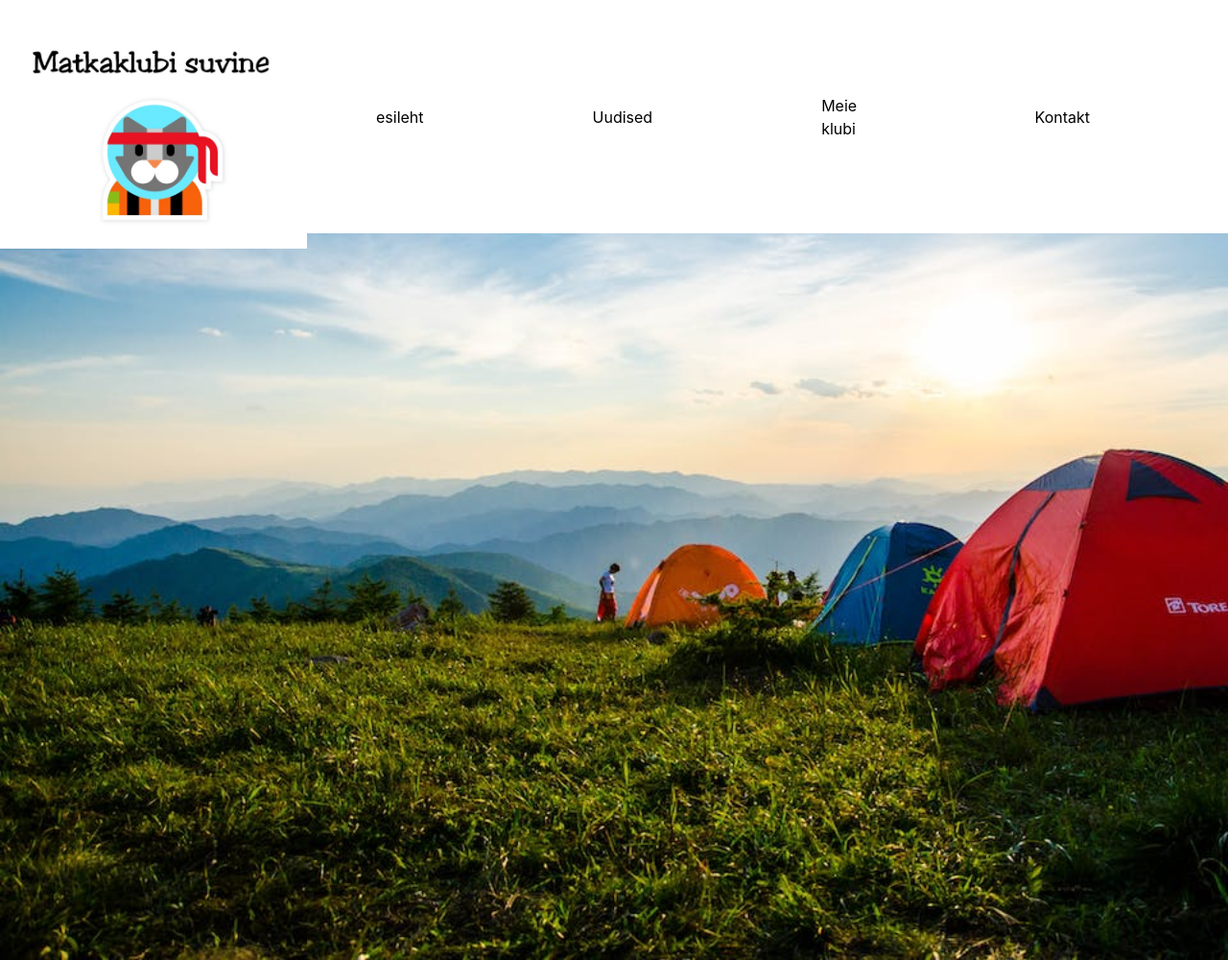
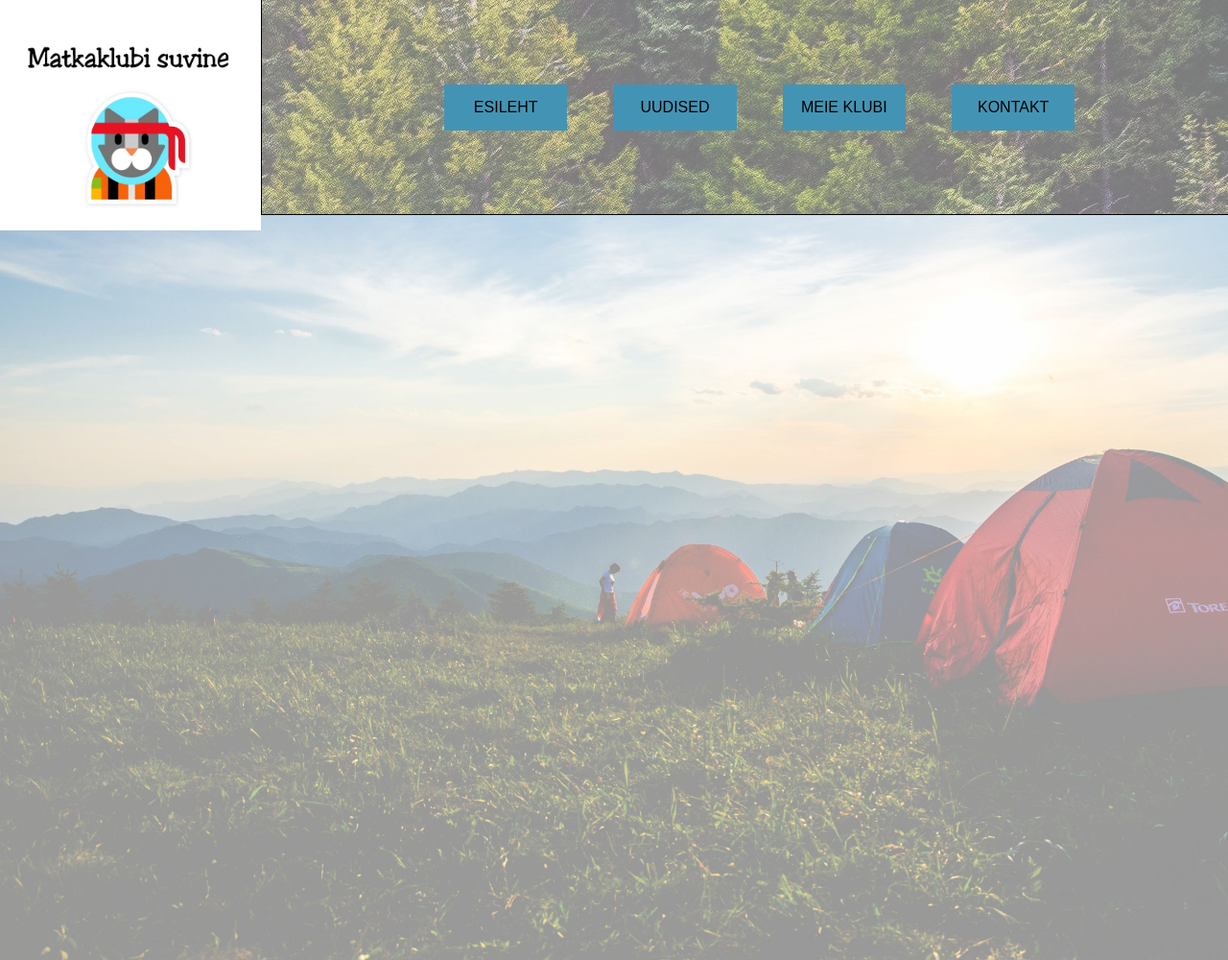
Before and after one commit to martenpin/Veebiarendus, a plain HTML site: page kogukaust/6kuues/matkalleht.html in a window 1280 px wide. Shown: the whole page at 96% size. Drawn offline with nearby package versions, Linux system fonts and the light colour scheme.

Commit message:
päis lehele

```diff
--- a/kogukaust/6kuues/matkalehtstiil.css
+++ b/kogukaust/6kuues/matkalehtstiil.css
@@ -1,5 +1,5 @@
 .taust {
-    background-image: url('matkapildid/pexels-photo-1687845.jpeg');
+    background-image: url('matkapildid/2\ pexels-xue-guangjian-1687845.jpg') ;
     background-size: cover;
     background-repeat: no-repeat;
     width: 100%;
@@ -9,22 +9,98 @@
 
 
     .logo {
-    width: 20rem;
+    width: 17%;
     }
+
+.logomenyy {
+    display: flex;
+}
 
 .menyytaust {
     width: 100%;
-    background-color: white;
+    background-image: url('matkapildid/nav\ pexels-matthew-montrone-1179229.jpg');
     align-items: center;
     justify-content: center;
+    height: 14rem;
+    border-style: solid;
+    border-top-style:hidden;
+    border-right-style:hidden;
+    border-width: 1px;
+    border-color: Black;
 }
 
     .menyyblokk {
-        padding: 2rem;
-        margin-right: 7rem;
+        padding: 2%;
+        margin-right: 1%;
+        overflow: hidden
 
+    }
+
+
+.btnymbris {
+    background-color: #4394b4;
+    width: 100%;
+    display: grid;
+    justify-items: center;
+    align-items: center;
+}
+
+    .btn:hover {
+        background-color: rgba(24, 29, 56,0.8);
+        color: rgba(105, 114, 146,0.8);
+        border: 3px solid #697292;
     }
 
     .menyytekst {
         color: black;
     }
+
+    @media screen and (max-width: 1300px) {
+
+.logo {
+    min-width: 17rem;
+}
+
+        .menyytaust {
+            flex-direction: row;
+            flex-wrap: wrap;
+            align-items: center;
+}
+    }
+
+    .btn {
+        background-color: #242b5c;
+        color: #697292;
+        width: 8rem;
+        height: 3rem;
+        border-radius: 2rem;
+        border-style: none;
+        cursor: pointer;
+        font-size: 1rem;
+        font-weight: 900;
+        text-transform: uppercase;
+        font-family: sans-serif;
+        box-shadow: 0 307px 290px 0 #1a1f42;
+    }
+
+    @media screen and (min-width: 1300px) {
+
+    .btn {
+        background-color: #242b5c;
+        color: #697292;
+        width: 10rem;
+        height: 4rem;
+        border-radius: 3rem;
+        border-style: none;
+        cursor: pointer;
+        font-size: 1.5rem;
+        font-weight: 900;
+        text-transform: uppercase;
+        font-family: sans-serif;
+        box-shadow: 0 307px 290px 0 #1a1f42;
+    }
+
+    .logo {
+        min-width: 17rem;
+    }
+}
--- a/kogukaust/6kuues/matkalleht.html
+++ b/kogukaust/6kuues/matkalleht.html
@@ -16,24 +16,40 @@
 
 <body>
     <div class="taust">
-        <div class="d-flex">
+        <div class="logomenyy">
             <img class="logo" src="./matkapildid/Untitled.jpg" alt="">
             <ul class="menyytaust d-flex">
                 <il class="menyyblokk ">
-                    <a class="menyytekst" href="#">esileht</a>
+                    <div class="btnymbris">
+                        <button class="btn">
+                            <a class="menyytekst" href="#">esileht</a>
+                        </button>
+                    </div>
                 </il>
                 <il class="menyyblokk">
-                    <a class="menyytekst" href="#">Uudised</a>
+                    <div class="btnymbris">
+                        <button class="btn">
+                            <a class="menyytekst" href="#">Uudised</a>
+                        </button>
+                    </div>
                 </il>
                 <il class="menyyblokk">
-                    <a class="menyytekst" href="#">Meie klubi</a>
+                    <div class="btnymbris">
+                        <button class="btn">
+                            <a class="menyytekst" href="#">Meie klubi</a>
+                        </button>
+                    </div>
                 </il>
                 <il class="menyyblokk">
-                    <a class="menyytekst" href="#">Kontakt</a>
+                    <div class="btnymbris">
+                        <button class="btn">
+                            <a class="menyytekst" href="#">Kontakt</a>
+                        </button>
+                    </div>
                 </il>
             </ul>
-            </div>
         </div>
+    </div>
     </div>
 </body>
 
```
Also changed, not shown: kogukaust/6kuues/matkapildid/2 pexels-xue-guangjian-1687845.jpg (added), kogukaust/6kuues/matkapildid/nav pexels-matthew-montrone-1179229.jpg (added), 1 other file.
